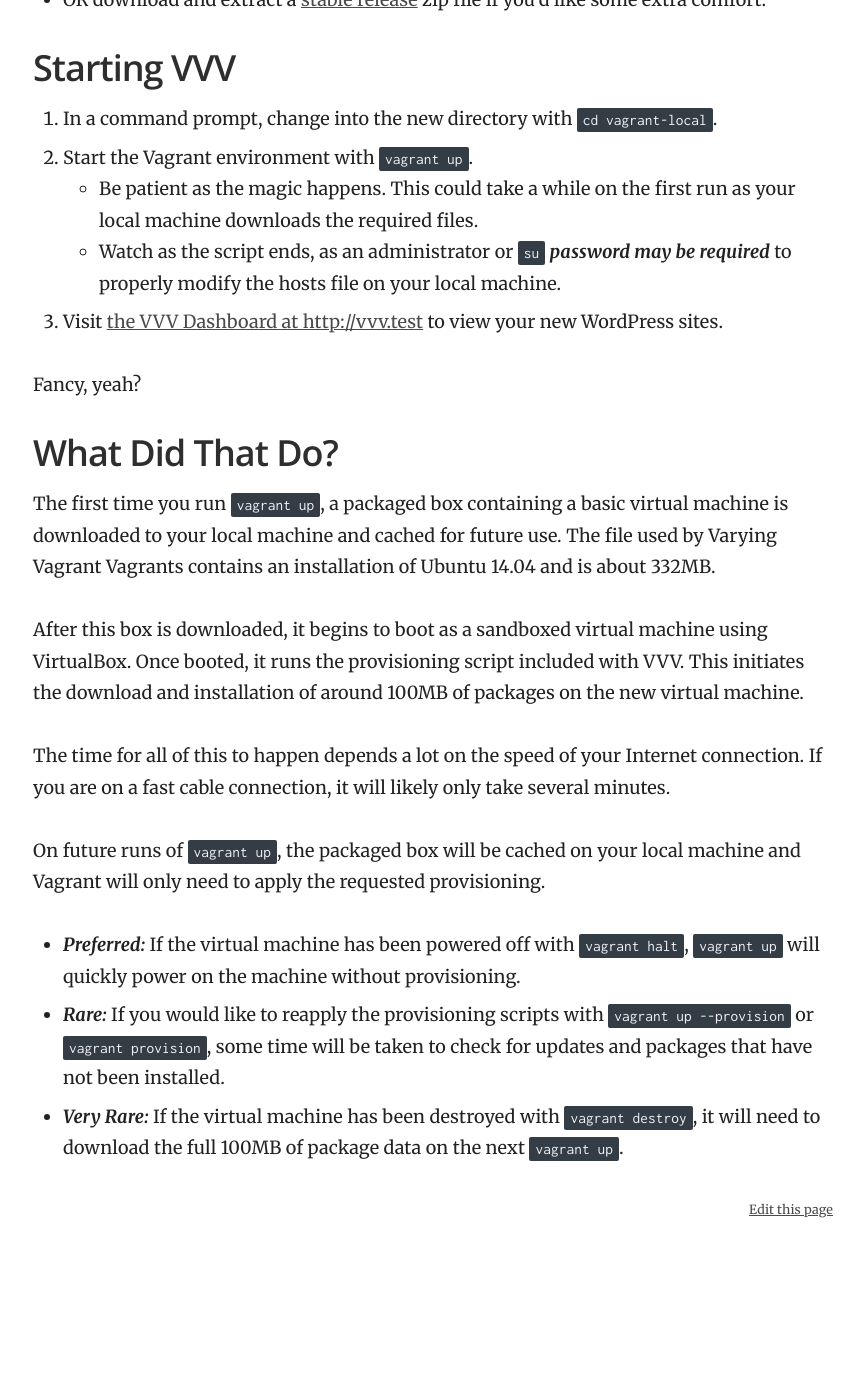
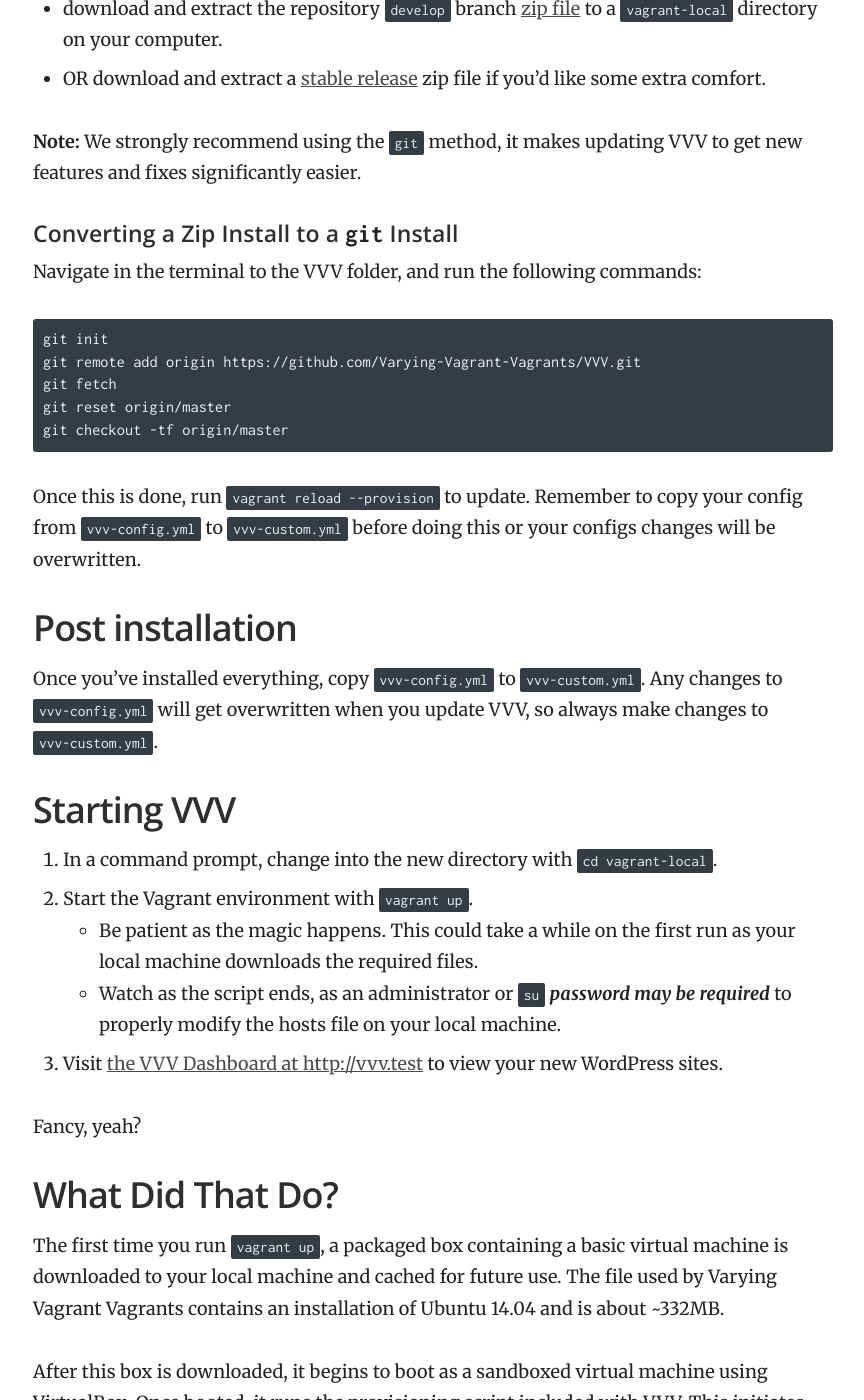
Before and after one commit to Varying-Vagrant-Vagrants/varyingvagrantvagrants.org, a Jekyll site: the page built from docs/en-US/installation/index.md, in a window 1280 px wide and 1400 px high, scrolled down 930 px. Shown: the whole window, without its empty margins (357-1221 px from the left). Built offline with Jekyll 4.4.1, drawn with Linux system fonts in a browser that asks for light colours; before the commit the page ends 2199 px from its top, so only the background shows below that; some of the changed text lies outside the part shown.

Commit message:
Recommends using git over zip downloads, and tells users to copy `vvv-config.yml` to vvv-custom.yml, also adds instructions for converting a zip to a git install

````diff
--- a/docs/en-US/installation/index.md
+++ b/docs/en-US/installation/index.md
@@ -9,6 +9,8 @@ permalink: /docs/en-US/installation/
 First make sure you have all the necessary software installed for Vagrant to run listed in the [software requirements](software-requirements.md) section.
 
 ## Installing VVV
+
+There are 2 methods to getting VVV, but we recommend using `git` as it makes updating much easier
 
 ### With `git`
 
@@ -27,6 +29,26 @@ There are 2 methods, both involve downloading a zip file:
   * download and extract the repository `develop` branch [zip file](https://github.com/varying-vagrant-vagrants/vvv/archive/develop.zip) to a `vagrant-local` directory on your computer.
   * OR download and extract a [stable release](https://github.com/varying-vagrant-vagrants/vvv/releases) zip file if you'd like some extra comfort.
 
+**Note:** We strongly recommend using the `git` method, it makes updating VVV to get new features and fixes significantly easier.
+
+#### Converting a Zip Install to a `git` Install
+
+Navigate in the terminal to the VVV folder, and run the following commands:
+
+```
+git init
+git remote add origin https://github.com/Varying-Vagrant-Vagrants/VVV.git
+git fetch
+git reset origin/master
+git checkout -tf origin/master
+```
+
+Once this is done, run `vagrant reload --provision` to update. Remember to copy your config from `vvv-config.yml` to `vvv-custom.yml` before doing this or your configs changes will be overwritten.
+
+## Post installation
+
+Once you've installed everything, copy `vvv-config.yml` to `vvv-custom.yml`. Any changes to `vvv-config.yml` will get overwritten when you update VVV, so always make changes to `vvv-custom.yml`.
+
 ## Starting VVV
 
 1. In a command prompt, change into the new directory with `cd vagrant-local`.
@@ -39,7 +61,7 @@ Fancy, yeah?
 
 ## What Did That Do?
 
-The first time you run `vagrant up`, a packaged box containing a basic virtual machine is downloaded to your local machine and cached for future use. The file used by Varying Vagrant Vagrants contains an installation of Ubuntu 14.04 and is about 332MB.
+The first time you run `vagrant up`, a packaged box containing a basic virtual machine is downloaded to your local machine and cached for future use. The file used by Varying Vagrant Vagrants contains an installation of Ubuntu 14.04 and is about ~332MB.
 
 After this box is downloaded, it begins to boot as a sandboxed virtual machine using VirtualBox. Once booted, it runs the provisioning script included with VVV. This initiates the download and installation of around 100MB of packages on the new virtual machine.
 
````
